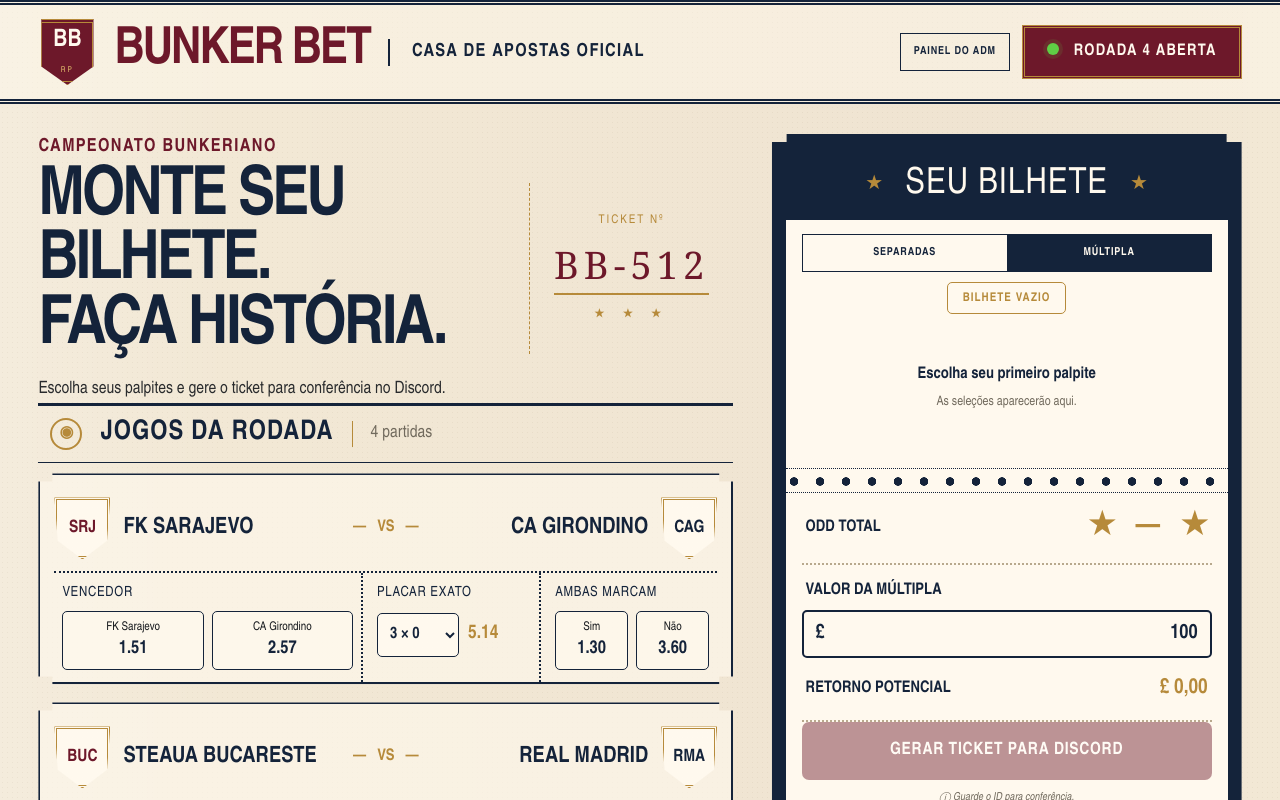
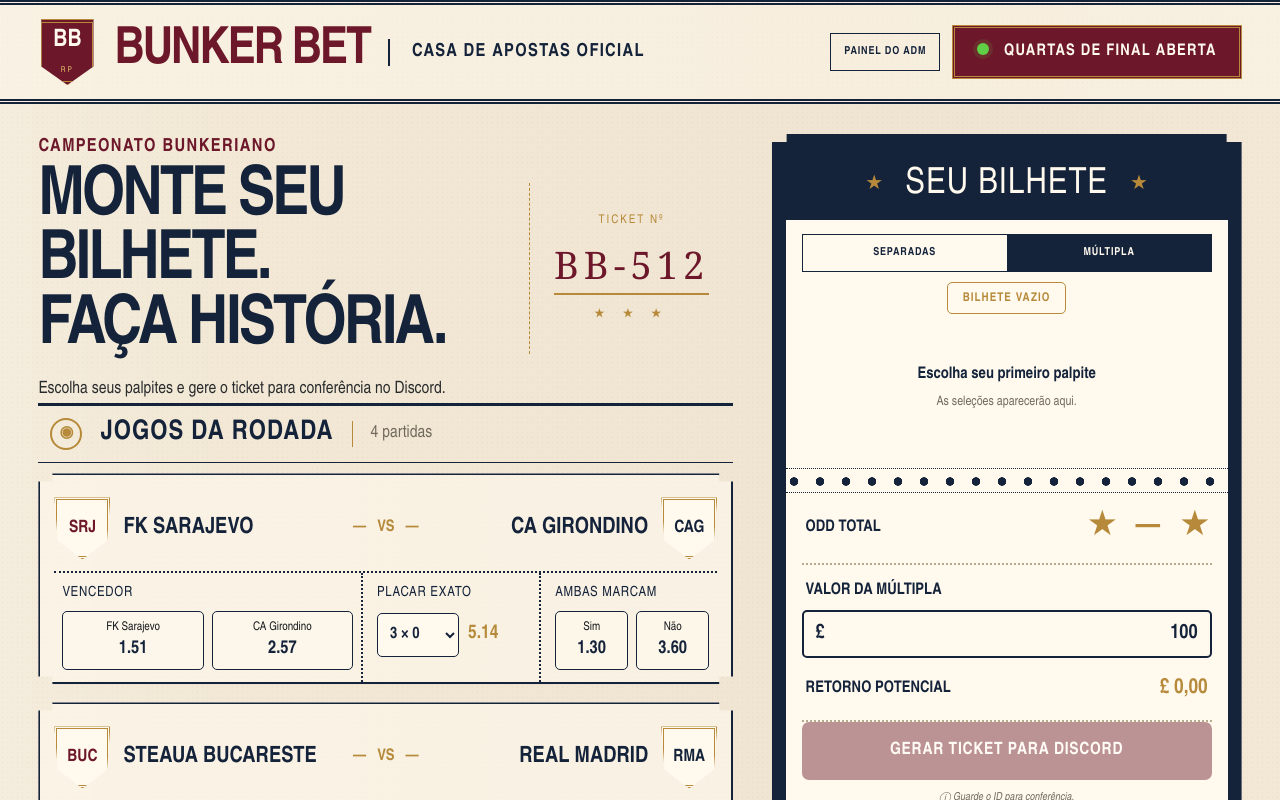
Before and after one commit to melloArthur/bunkerbet, a Next.js app: page / in a window 1280 px wide. Shown: the top 800 px of the page. Built offline with nearby package versions, Linux system fonts and the light colour scheme.

Commit message:
Update page.tsx

```diff
--- a/app/page.tsx
+++ b/app/page.tsx
@@ -311,7 +311,7 @@ export default function Home() {
     <main>
       <header className="topbar">
         <div className="brand-wrap"><div className="crest" aria-hidden="true"><span>BB</span><small>RP</small></div><div className="brand">BUNKER BET</div><div className="official">CASA DE APOSTAS OFICIAL</div></div>
-        <div className="header-actions"><button className="admin-link" onClick={openAdmin}>PAINEL DO ADM</button><div className="round-status"><i /> RODADA 4 ABERTA</div></div>
+        <div className="header-actions"><button className="admin-link" onClick={openAdmin}>PAINEL DO ADM</button><div className="round-status"><i /> QUARTAS DE FINAL ABERTA</div></div>
       </header>
 
       <div className="page-grid">
```
